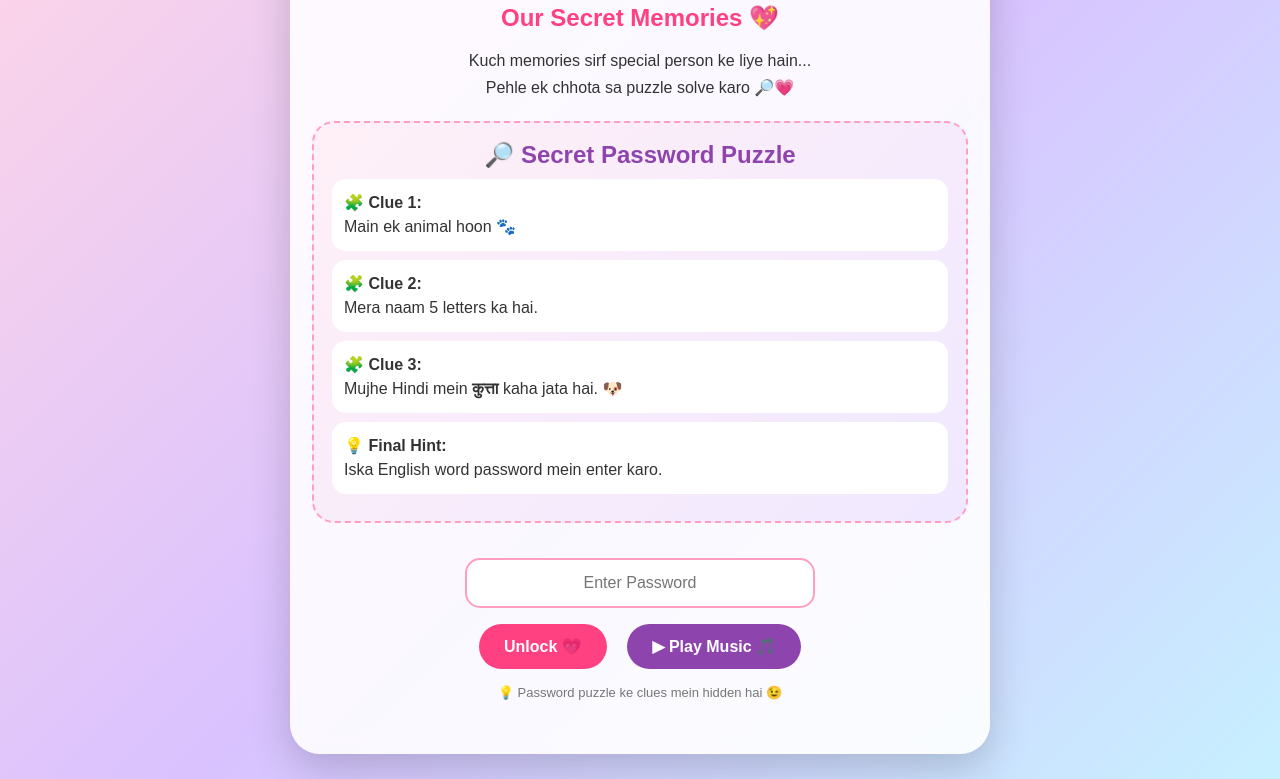
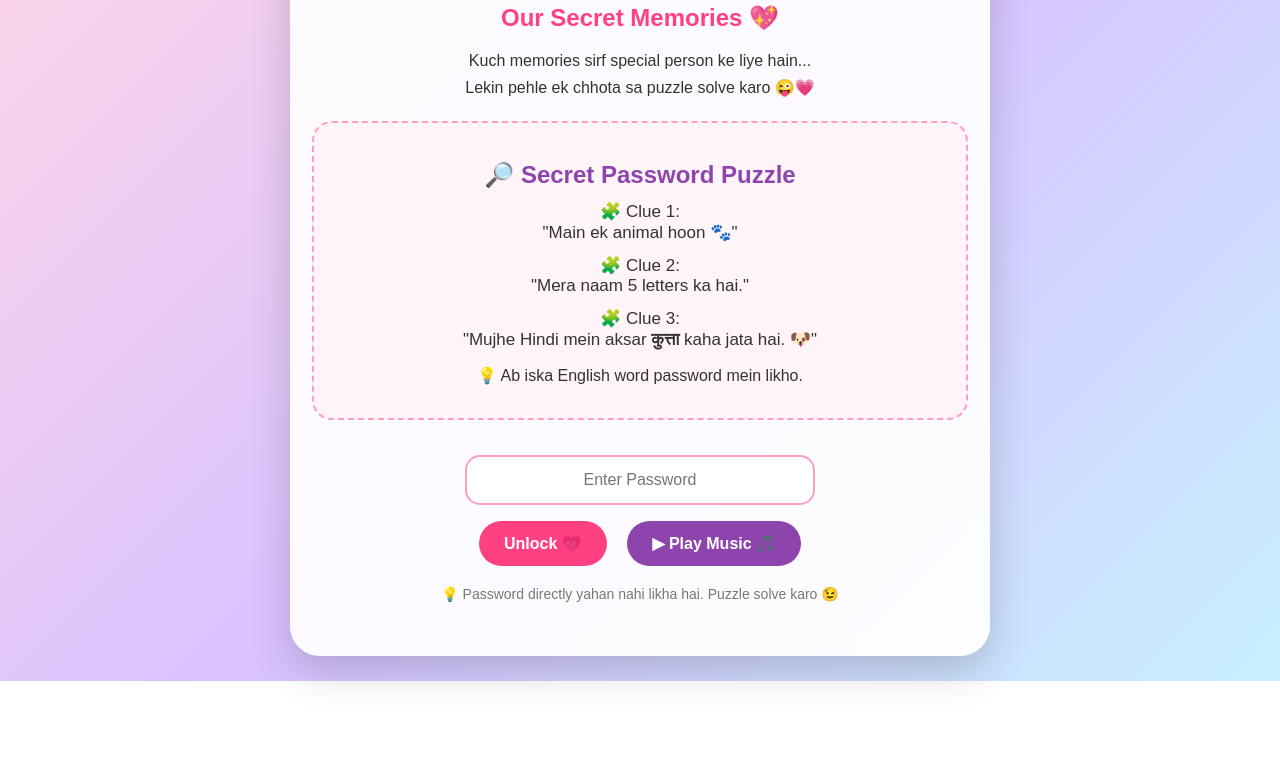
Before and after one commit to vinayakanand292-eng/Ammu1, a plain HTML site: page index.html in a window 1280 px wide. Shown: the part 122-901 px from the top of the page. After the commit the page ends 803 px from the top, so only its background shows below. Drawn offline with Linux system fonts and the light colour scheme.

Commit message:
Refine styles and update puzzle clues in index.html
Updated styles and text in index.html for better appearance and clarity.

```diff
--- a/index.html
+++ b/index.html
@@ -32,7 +32,7 @@ body{
 .card{
     width:100%;
     max-width:700px;
-    background:rgba(255,255,255,.88);
+    background:rgba(255,255,255,.92);
     border-radius:30px;
     padding:30px 22px;
     text-align:center;
@@ -93,9 +93,22 @@ button:hover{
 }
 
 .hint{
-    font-size:13px;
+    font-size:14px;
     color:#777;
-    margin-top:8px;
+    margin-top:12px;
+}
+
+.puzzle{
+    background:#fff4f8;
+    padding:18px;
+    border-radius:20px;
+    margin:20px 0;
+    border:2px dashed #ff9ec1;
+}
+
+.clue{
+    font-size:17px;
+    margin:12px 0;
 }
 
 .error{
@@ -106,30 +119,6 @@ button:hover{
 
 .hidden{
     display:none !important;
-}
-
-/* PUZZLE */
-
-.puzzle{
-    background:linear-gradient(135deg,#fff0f7,#f0e8ff);
-    border:2px dashed #ff9ec1;
-    border-radius:22px;
-    padding:18px;
-    margin:20px 0;
-    text-align:left;
-}
-
-.puzzle h2{
-    text-align:center;
-    margin-top:0;
-}
-
-.clue{
-    background:white;
-    border-radius:14px;
-    padding:12px;
-    margin:9px 0;
-    line-height:1.5;
 }
 
 .photos{
@@ -194,6 +183,7 @@ button:hover{
     font-size:25px;
     animation:fall linear forwards;
     pointer-events:none;
+    z-index:9999;
 }
 
 @keyframes fall{
@@ -210,6 +200,7 @@ button:hover{
     top:-20px;
     animation:confettiFall 3s linear forwards;
     pointer-events:none;
+    z-index:9999;
 }
 
 @keyframes confettiFall{
@@ -225,11 +216,10 @@ button:hover{
 
 @keyframes bounce{
     0%,100%{
-        transform:translateY(0)
+        transform:translateY(0);
     }
-
     50%{
-        transform:translateY(-12px)
+        transform:translateY(-12px);
     }
 }
 
@@ -247,7 +237,6 @@ button:hover{
         font-size:32px;
     }
 }
-
 </style>
 </head>
 
@@ -272,11 +261,11 @@ button:hover{
     <p>
         Kuch memories sirf special person ke liye hain...
         <br>
-        Pehle ek chhota sa puzzle solve karo 🔎💗
+        Lekin pehle ek chhota sa puzzle solve karo 😜💗
     </p>
 
 
-    <!-- VISIBLE PUZZLE -->
+    <!-- PUZZLE -->
 
     <div class="puzzle">
 
@@ -285,24 +274,27 @@ button:hover{
         </h2>
 
         <div class="clue">
-            🧩 <b>Clue 1:</b><br>
-            Main ek animal hoon 🐾
+            🧩 Clue 1:
+            <br>
+            "Main ek animal hoon 🐾"
         </div>
 
         <div class="clue">
-            🧩 <b>Clue 2:</b><br>
-            Mera naam 5 letters ka hai.
+            🧩 Clue 2:
+            <br>
+            "Mera naam 5 letters ka hai."
         </div>
 
         <div class="clue">
-            🧩 <b>Clue 3:</b><br>
-            Mujhe Hindi mein <b>कुत्ता</b> kaha jata hai. 🐶
+            🧩 Clue 3:
+            <br>
+            "Mujhe Hindi mein aksar
+            <b>कुत्ता</b> kaha jata hai. 🐶"
         </div>
 
-        <div class="clue">
-            💡 <b>Final Hint:</b><br>
-            Iska English word password mein enter karo.
-        </div>
+        <p>
+            💡 Ab iska English word password mein likho.
+        </p>
 
     </div>
 
@@ -311,6 +303,7 @@ button:hover{
         type="password"
         id="password"
         placeholder="Enter Password"
+        autocomplete="off"
     >
 
     <br>
@@ -334,7 +327,8 @@ button:hover{
 
 
     <div class="hint">
-        💡 Password puzzle ke clues mein hidden hai 😉
+        💡 Password directly yahan nahi likha hai.
+        Puzzle solve karo 😉
     </div>
 
 
@@ -364,8 +358,8 @@ button:hover{
 
     <p>
         Some people come into our life as strangers,
-        but slowly become one of the most important parts
-        of our memories. 🥹💖
+        but slowly become one of the most important
+        parts of our memories. 🥹💖
     </p>
 
 
@@ -406,15 +400,15 @@ button:hover{
         </h2>
 
         <p>
-            Maybe we don't realize it while living those moments,
-            but later those small moments become the memories
-            we miss the most. 🥹
+            Maybe we don't realize it while living
+            those moments, but later those small moments
+            become the memories we miss the most. 🥹
         </p>
 
     </div>
 
 
-    <!-- ================= QUESTION ================= -->
+    <!-- QUESTION -->
 
     <div class="memory question">
 
@@ -473,8 +467,7 @@ button:hover{
 </section>
 
 
-
-<!-- GOOGLE FORM FRAME -->
+<!-- HIDDEN GOOGLE FORM FRAME -->
 
 <iframe
     name="googleFormFrame"
@@ -482,18 +475,17 @@ button:hover{
 </iframe>
 
 
-
 <!-- MUSIC -->
 
 <audio
     id="music"
     loop
+    preload="auto"
 >
 
     <source
         src="music.mp3"
-        type="audio/mpeg"
-    >
+        type="audio/mpeg">
 
 </audio>
 
@@ -502,9 +494,7 @@ button:hover{
 <script>
 
 
-/* =========================================
-   PASSWORD
-========================================= */
+/* ================= PASSWORD ================= */
 
 function checkPassword(){
 
@@ -517,7 +507,11 @@ function checkPassword(){
 
 
     /*
-       Password = kutta
+       Password:
+       kutta
+
+       It is kept inside JavaScript so it
+       doesn't appear visibly on the page.
     */
 
     const secret = "kutta";
@@ -554,9 +548,7 @@ function checkPassword(){
 
 
 
-/* =========================================
-   ENTER KEY
-========================================= */
+/* ENTER KEY */
 
 document
 .getElementById("password")
@@ -573,9 +565,7 @@ document
 
 
 
-/* =========================================
-   MUSIC
-========================================= */
+/* ================= MUSIC ================= */
 
 let musicPlaying = false;
 
@@ -605,7 +595,7 @@ function toggleMusic(){
 
             alert(
                 "Music play nahi ho rahi 😅\n\n" +
-                "Check karo ki music.mp3 " +
+                "Check karo ki music.mp3 file " +
                 "index.html ke same folder mein hai."
             );
 
@@ -628,17 +618,9 @@ function toggleMusic(){
 
 
 
-/* =========================================
-   GOOGLE FORM
-   SAME WORKING LOGIC
-========================================= */
+/* ================= GOOGLE FORM ================= */
 
 function sendAnswer(answer){
-
-    /*
-       Your original working Google Form
-       response endpoint.
-    */
 
     const form =
         document.createElement("form");
@@ -659,13 +641,9 @@ function sendAnswer(answer){
         document.createElement("input");
 
 
-    input.type = "hidden";
+    input.type =
+        "hidden";
 
-
-    /*
-       Same entry ID as your original
-       working code.
-    */
 
     input.name =
         "entry.1849120093";
@@ -687,7 +665,7 @@ function sendAnswer(answer){
     form.remove();
 
 
-    /* ================= FINAL SCREEN ================= */
+    /* FINAL SCREEN */
 
     document
     .getElementById("memoryPage")
@@ -701,7 +679,7 @@ function sendAnswer(answer){
     .remove("hidden");
 
 
-    /* ================= YES ================= */
+    /* YES */
 
     if(answer.startsWith("Yes")){
 
@@ -737,14 +715,13 @@ function sendAnswer(answer){
 
         `;
 
-
         startConfetti();
         startHearts();
 
     }
 
 
-    /* ================= NO ================= */
+    /* NO */
 
     else{
 
@@ -776,7 +753,6 @@ function sendAnswer(answer){
 
         `;
 
-
         startHearts();
 
     }
@@ -785,9 +761,7 @@ function sendAnswer(answer){
 
 
 
-/* =========================================
-   FALLING HEARTS
-========================================= */
+/* ================= HEARTS ================= */
 
 let heartsStarted = false;
 
@@ -797,7 +771,6 @@ function startHearts(){
     if(heartsStarted){
         return;
     }
-
 
     heartsStarted = true;
 
@@ -813,7 +786,6 @@ function startHearts(){
 
 
         const emojis = [
-
             "❤️",
             "💖",
             "💕",
@@ -822,14 +794,14 @@ function startHearts(){
             "💞",
             "🫶",
             "✨"
-
         ];
 
 
         heart.innerHTML =
             emojis[
                 Math.floor(
-                    Math.random()*emojis.length
+                    Math.random() *
+                    emojis.length
                 )
             ];
 
@@ -846,9 +818,7 @@ function startHearts(){
 
 
         setTimeout(function(){
-
             heart.remove();
-
         },7000);
 
 
@@ -858,9 +828,7 @@ function startHearts(){
 
 
 
-/* =========================================
-   CONFETTI
-========================================= */
+/* ================= CONFETTI ================= */
 
 function startConfetti(){
 
@@ -900,9 +868,7 @@ function startConfetti(){
 
 
         setTimeout(function(){
-
             c.remove();
-
         },5000);
 
     }
```
